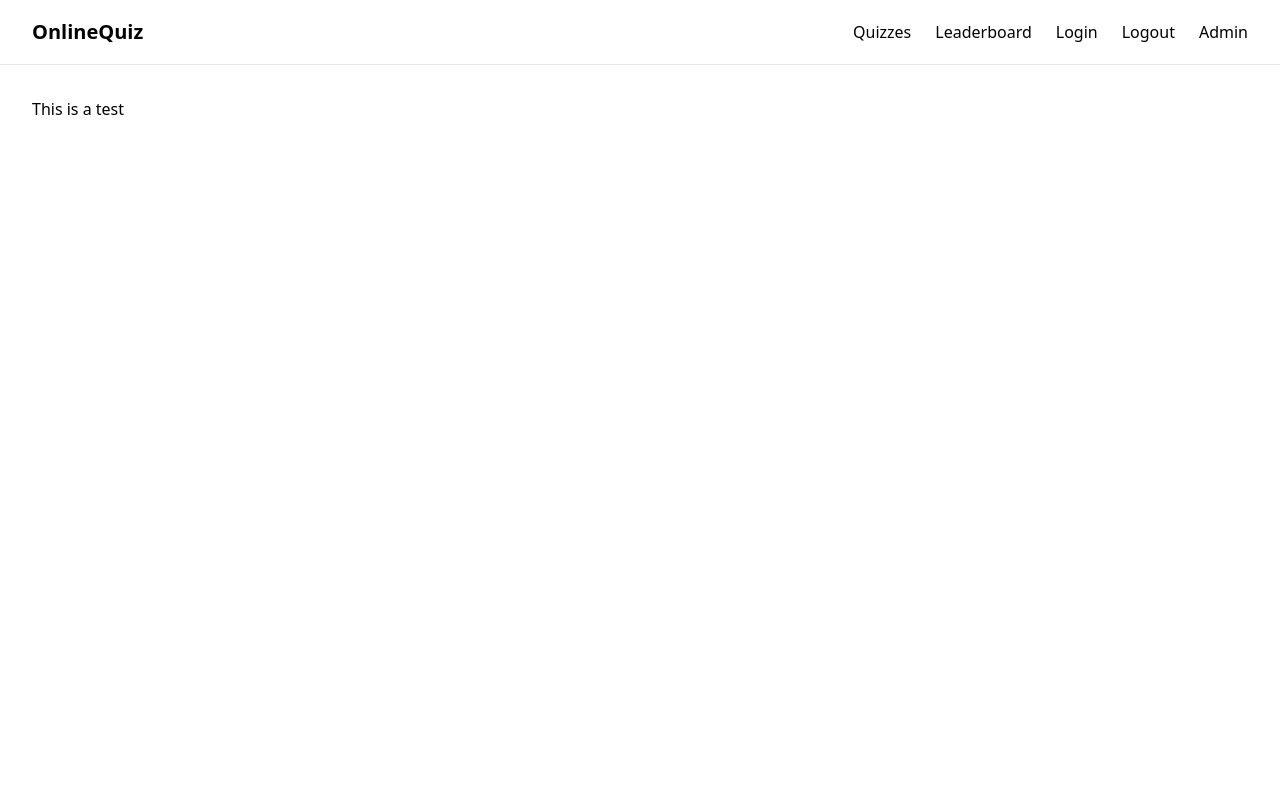
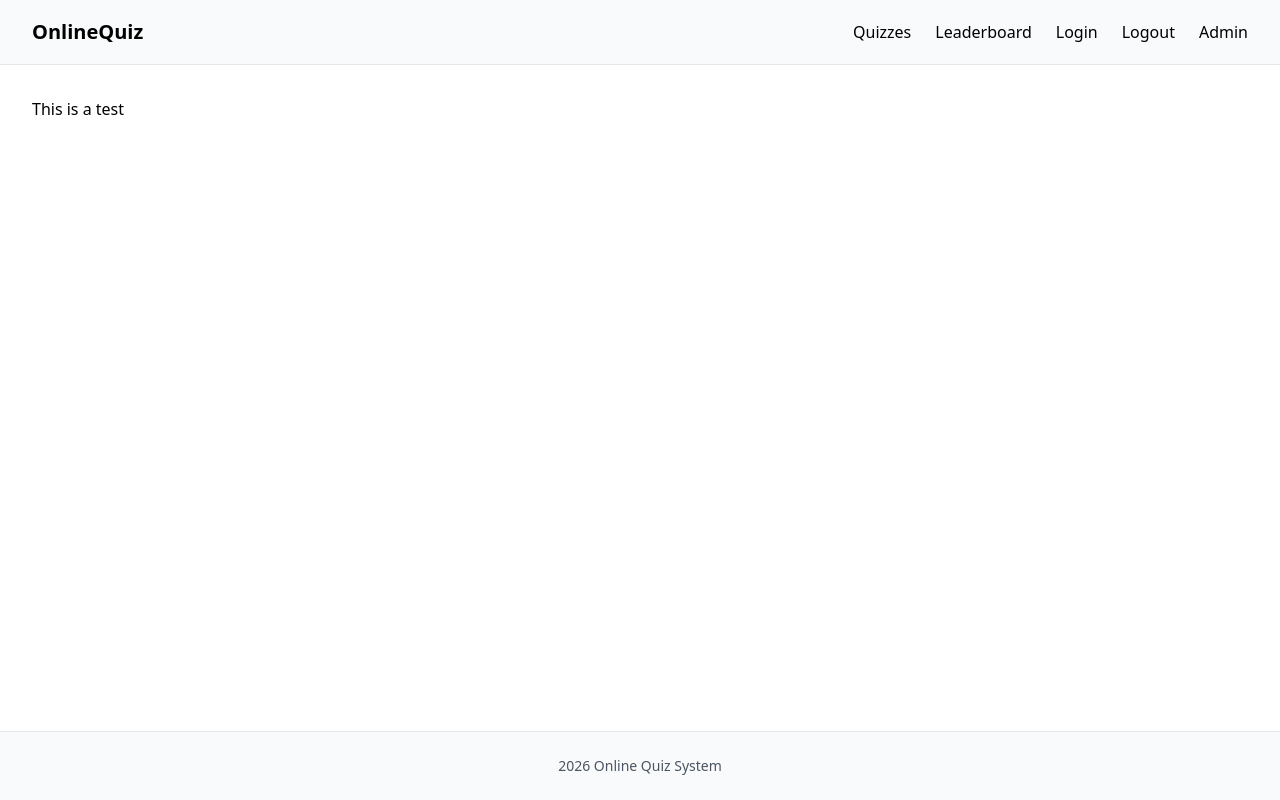
Before and after one commit to Erol-Mehmed/online-quiz-frontend, a Next.js app: page / in a window 1280 px wide. Built offline with nearby package versions, Linux system fonts and the light colour scheme.

Commit message:
add Footer component and update Header background color

```diff
--- a/src/app/layout.tsx
+++ b/src/app/layout.tsx
@@ -3,6 +3,7 @@ import "./globals.css";
 import React from "react";
 import Container from "../components/layout/Container";
 import Header from "../components/layout/Header";
+import Footer from "../components/layout/Footer";
 
 export const metadata: Metadata = {
   title: "Quizzes",
@@ -25,7 +26,7 @@ export default function RootLayout({
           </Container>
         </main>
 
-      {/*<Footer />*/}
+      <Footer />
       </body>
     </html>
   );
--- a/src/components/layout/Footer.tsx
+++ b/src/components/layout/Footer.tsx
@@ -0,0 +1,13 @@
+import Container from './Container';
+
+export default function Footer() {
+  return (
+    <footer className="border-t bg-gray-50">
+      <Container>
+        <div className="py-6 text-center text-sm text-gray-600">
+          { new Date().getFullYear() } Online Quiz System
+        </div>
+      </Container>
+    </footer>
+  );
+}
--- a/src/components/layout/Header.tsx
+++ b/src/components/layout/Header.tsx
@@ -3,7 +3,7 @@ import Link from "next/link";
 
 export default function Header() {
   return (
-    <header className="bg-green border-b" >
+    <header className="bg-gray-50 border-b" >
       <Container>
         <div className="flex h-16 items-center justify-between">
           <Link href="/" className="text-xl font-bold">
```
